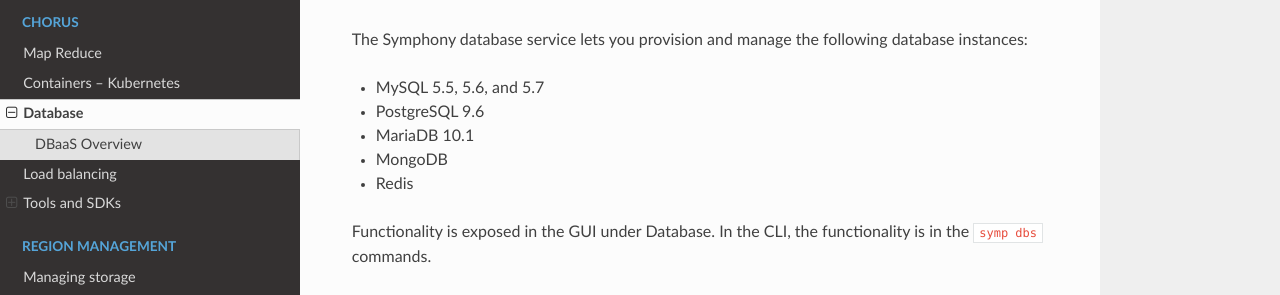
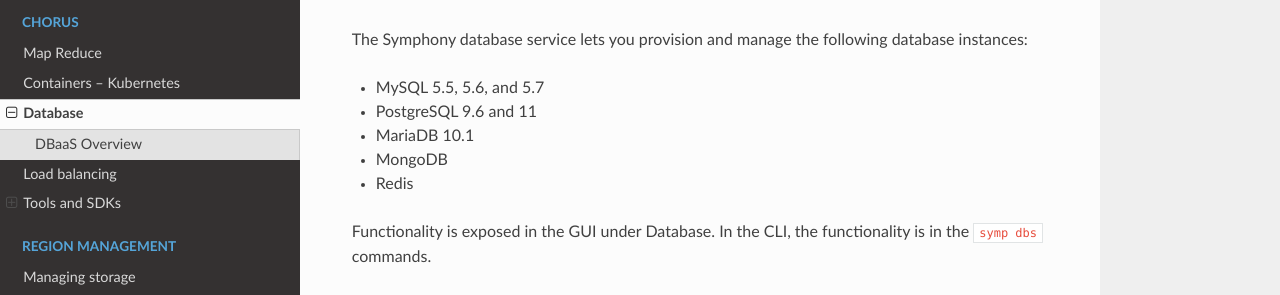
Before and after one commit to ariesyous/stratodocs, an MkDocs documentation site: the page built from docs/Chorus/database.md, in a window 1280 px wide and 900 px high, scrolled down 453 px. Shown: the part 156-451 px from the top of the window. Built offline with MkDocs 1.6.1, drawn with Linux system fonts in a browser that asks for light colours; nearby versions of some CDN libraries.

Commit message:
Added PostgreSQL 11 support

```diff
--- a/docs/Chorus/database.md
+++ b/docs/Chorus/database.md
@@ -21,7 +21,7 @@ You must be an admin user to do the tasks described in this section and its sub-
 The Symphony database service lets you provision and manage the following database instances:
 
 -   MySQL 5.5, 5.6, and 5.7
--   PostgreSQL 9.6
+-   PostgreSQL 9.6 and 11
 -   MariaDB 10.1
 - MongoDB
 - Redis
```
